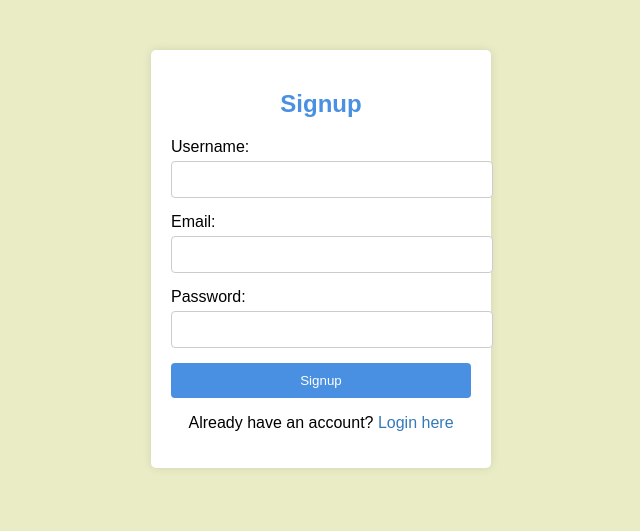
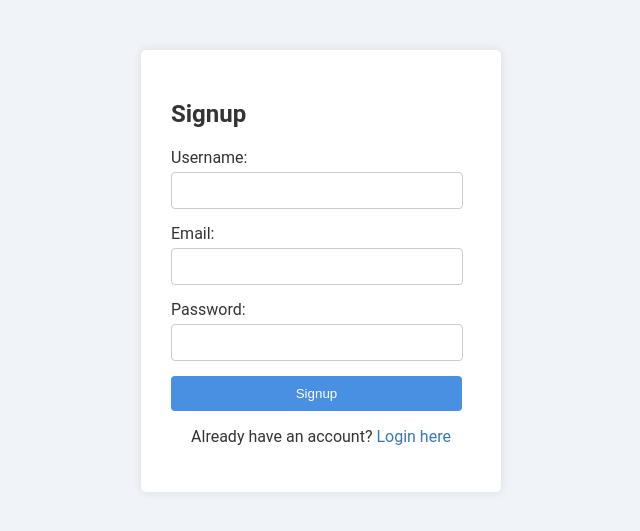
Before and after one commit to SaHiLx23/Penetration_Testing_on_Website, a Flask app: page /signup in a window 1280 px wide. Shown: the top 531 px of the page, without its empty margins (319-959 px from the left). Run offline with Flask 3, Linux system fonts and the light colour scheme.

Commit message:
Update styles.css

```diff
--- a/static/styles.css
+++ b/static/styles.css
@@ -1,6 +1,7 @@
 body {
-    font-family: Arial, sans-serif;
-    background-color: #EAECC6;
+    font-family: 'Roboto', sans-serif;
+    background-color: #f0f4f8;
+    color: #333;
     margin: 0;
     padding: 0;
 }
@@ -8,15 +9,16 @@
 .container {
     width: 300px;
     margin: 50px auto;
-    padding: 20px;
+    padding: 30px;
     background: white;
     border-radius: 5px;
     box-shadow: 0 0 10px rgba(0, 0, 0, 0.1);
 }
 
-h2 {
+h1 {
     text-align: center;
     color: #4a90e2;
+    size: 20px;
 }
 
 .form-group {
@@ -31,14 +33,14 @@
 input[type="text"],
 input[type="email"],
 input[type="password"] {
-    width: 100%;
+    width: 90%;
     padding: 10px;
     border: 1px solid #ccc;
     border-radius: 4px;
 }
 
 button {
-    width: 100%;
+    width: 97%;
     padding: 10px;
     background-color: #4a90e2;
     color: white;
```
